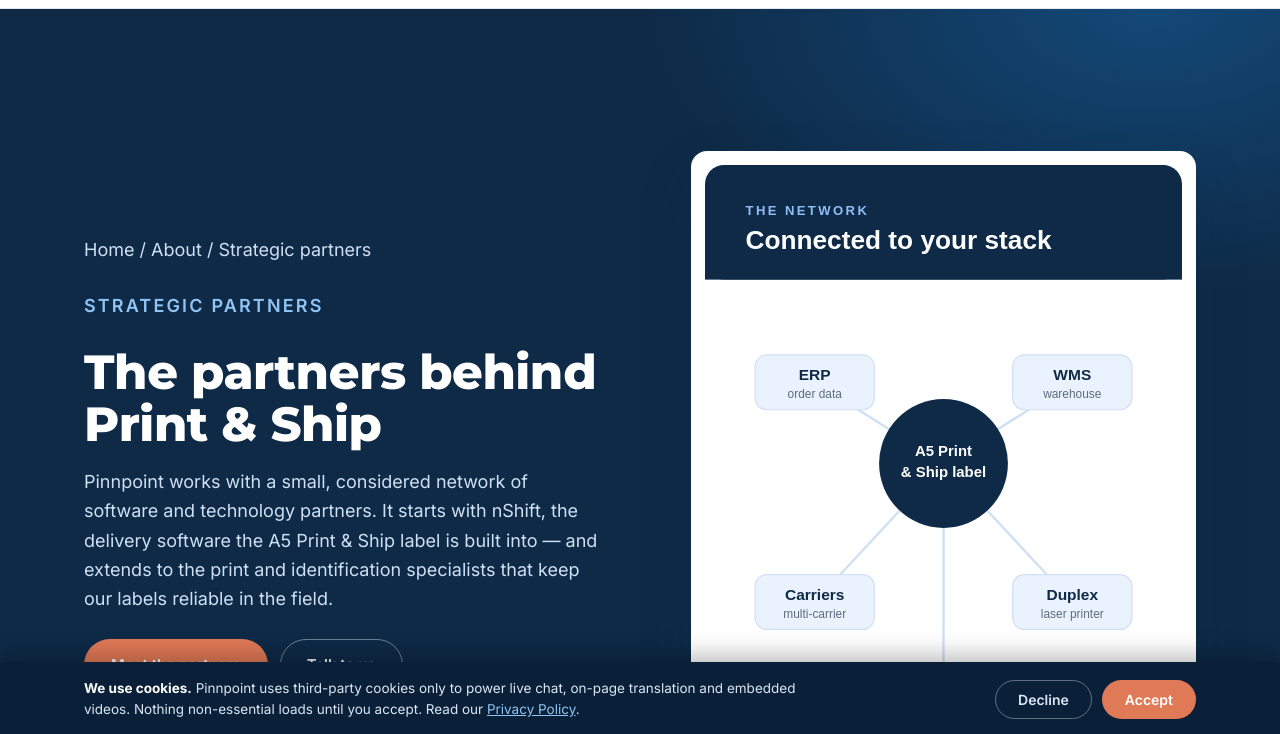
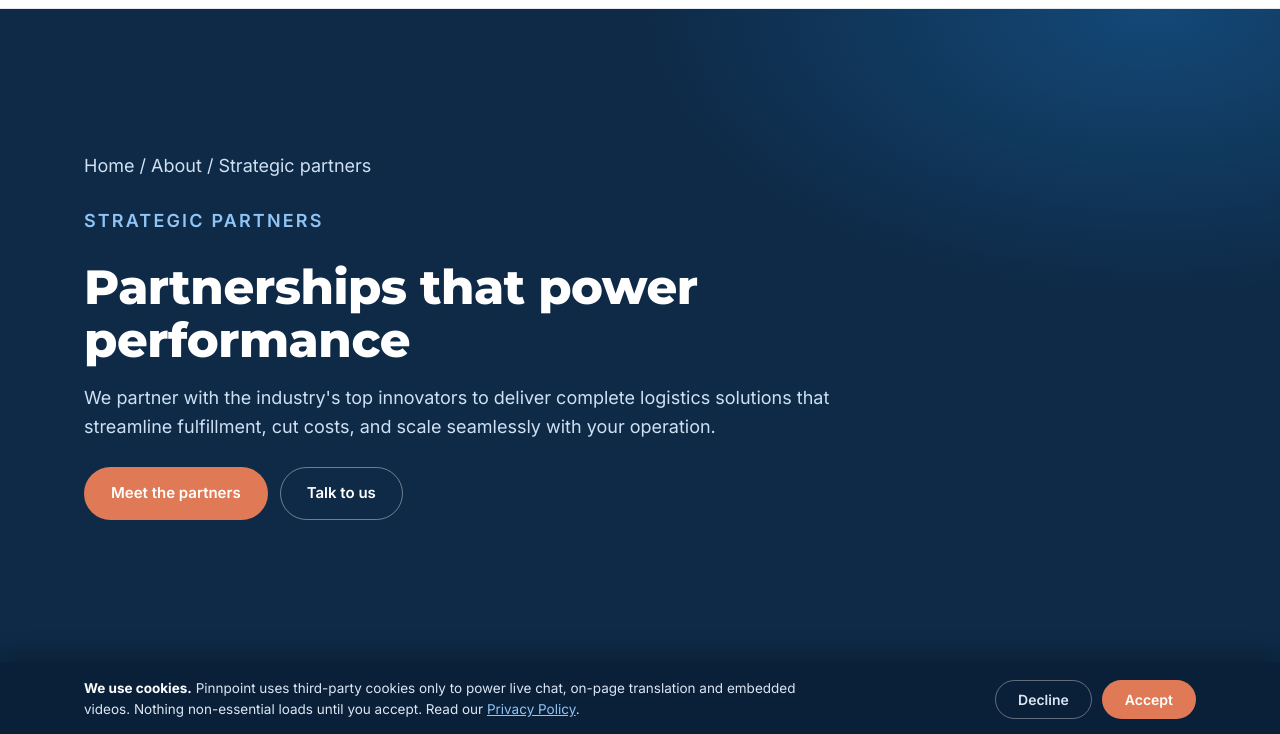
Before and after one commit to ches-a11y/pinnpoint-website, a website: page strategic-partners.html in a window 1280 px wide. Shown: the part 64-798 px from the top of the page. Drawn offline with Linux system fonts and the light colour scheme.

Commit message:
Add files via upload

```diff
--- a/strategic-partners.html
+++ b/strategic-partners.html
@@ -187,19 +187,16 @@
 
 <!-- PAGE HERO -->
 <section class="phero">
-  <div class="wrap">
-    <div>
+  <div class="wrap" style="grid-template-columns:1fr">
+    <div style="max-width:860px">
       <p class="crumbs"><a href="index.html">Home</a> / About / Strategic partners</p>
       <p class="eyebrow" style="margin-top:16px">Strategic partners</p>
-      <h1>The partners behind Print &amp; Ship</h1>
-      <p>Pinnpoint works with a small, considered network of software and technology partners. It starts with nShift, the delivery software the A5 Print &amp; Ship label is built into — and extends to the print and identification specialists that keep our labels reliable in the field.</p>
+      <h1>Partnerships that power performance</h1>
+      <p style="max-width:760px">We partner with the industry's top innovators to deliver complete logistics solutions that streamline fulfillment, cut costs, and scale seamlessly with your operation.</p>
       <div style="display:flex;gap:12px;flex-wrap:wrap">
         <a class="btn btn-coral" href="#partners">Meet the partners</a>
         <a class="btn btn-ghost" href="contact.html">Talk to us</a>
       </div>
-    </div>
-    <div class="phero-media">
-      <img src="/assets/integration.svg" alt="The A5 Print &amp; Ship label connected to nShift Transsmart, ERP, WMS, carriers and duplex laser printers">
     </div>
   </div>
 </section>
@@ -227,11 +224,6 @@
 <!-- PARTNERS -->
 <section id="partners">
   <div class="wrap">
-    <div class="sec-head">
-      <p class="eyebrow">Our network</p>
-      <h2>Partnerships that power performance</h2>
-      <p>We partner with the industry&rsquo;s top innovators to deliver complete logistics solutions that streamline fulfilment, cut costs, and scale seamlessly with your operation.</p>
-    </div>
     <div class="pgrid">
         <a class="pcard" href="https://www.impinj.com/" target="_blank" rel="noopener noreferrer nofollow">
           <div class="plogo"><img src="/assets/partner-impinj.png" alt="Impinj" loading="lazy"></div>
```
